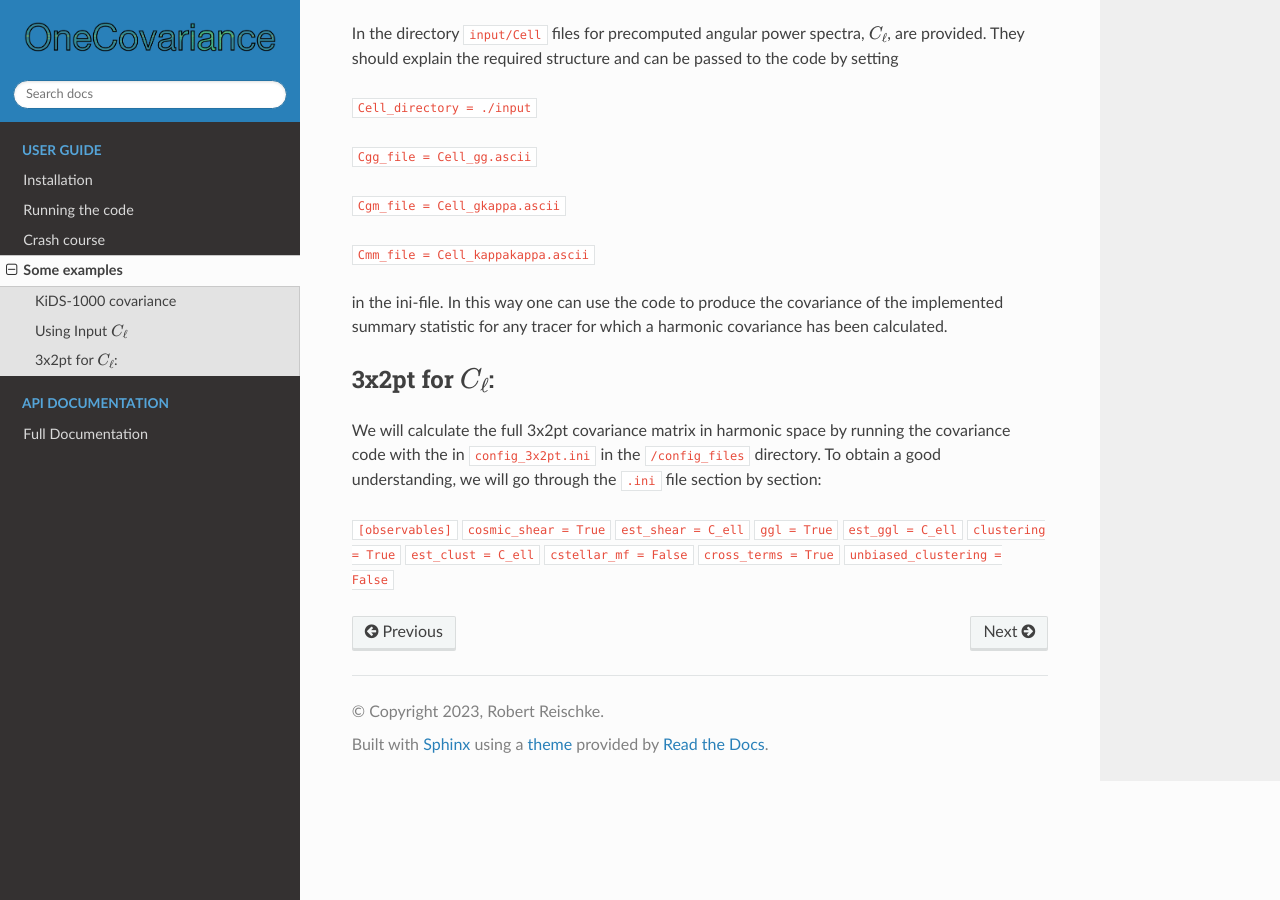
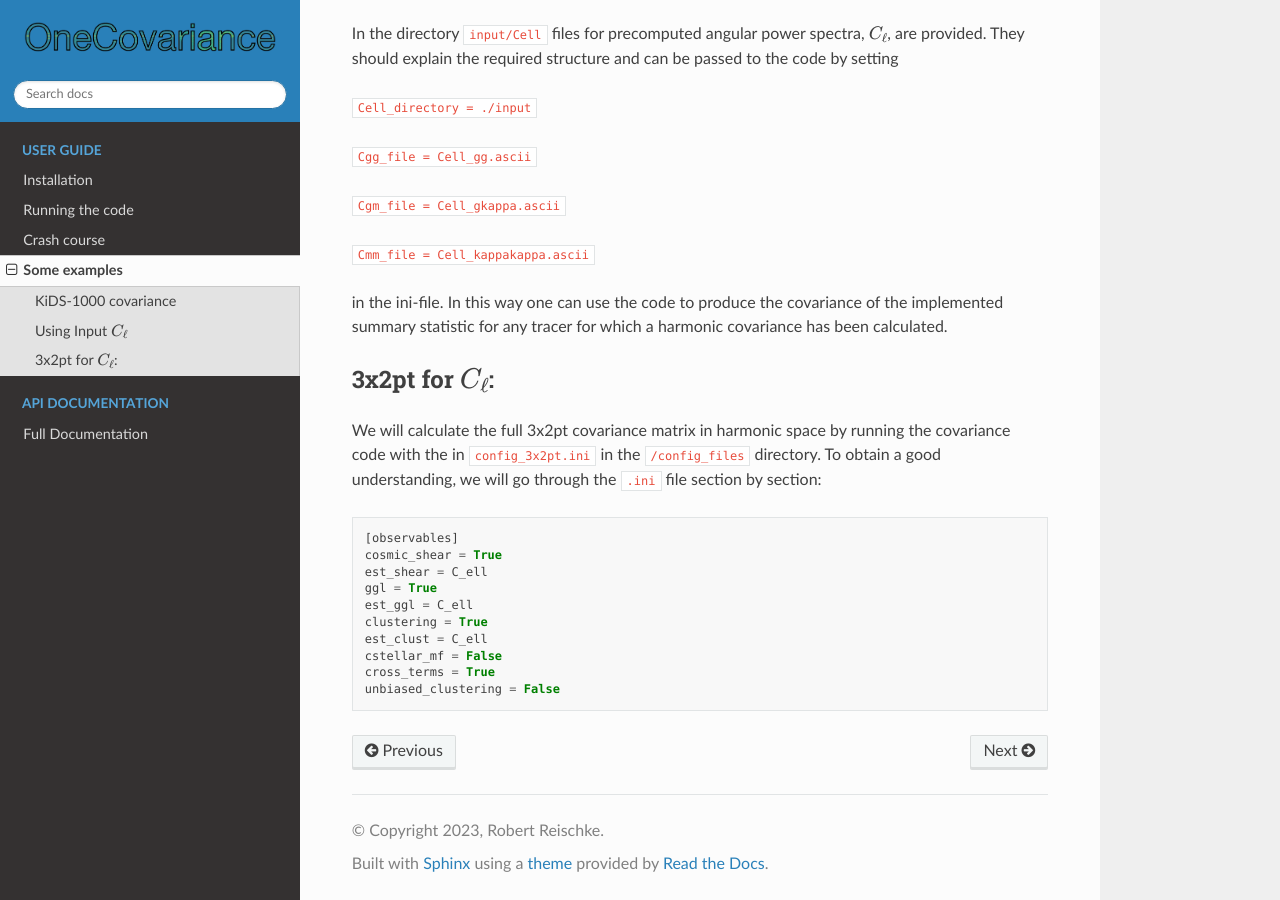
Before and after one commit to rreischke/OneCovariance, a Sphinx documentation site: the page built from docs/guides/examples.rst, in a window 1280 px wide and 900 px high, scrolled down 2191 px. Built offline with Sphinx 7.4.7 and the Read the Docs theme 2.0.0, drawn with Linux system fonts in a browser that asks for light colours.

Commit message:
more docu

```diff
--- a/docs/guides/examples.rst
+++ b/docs/guides/examples.rst
@@ -50,13 +50,15 @@ in the ini-file. In this way one can use the code to produce the covariance of t
 We will calculate the full 3x2pt covariance matrix in harmonic space by running the covariance code with the in ``config_3x2pt.ini`` in the ``/config_files`` directory.
 To obtain a good understanding, we will go through the ``.ini`` file section by section:
 
-``[observables]``
-``cosmic_shear = True``
-``est_shear = C_ell``
-``ggl = True``
-``est_ggl = C_ell``
-``clustering = True``
-``est_clust = C_ell``
-``cstellar_mf = False``
-``cross_terms = True``
-``unbiased_clustering = False``
+::
+
+   [observables]
+   cosmic_shear = True
+   est_shear = C_ell
+   ggl = True
+   est_ggl = C_ell
+   clustering = True
+   est_clust = C_ell
+   cstellar_mf = False
+   cross_terms = True
+   unbiased_clustering = False
```
